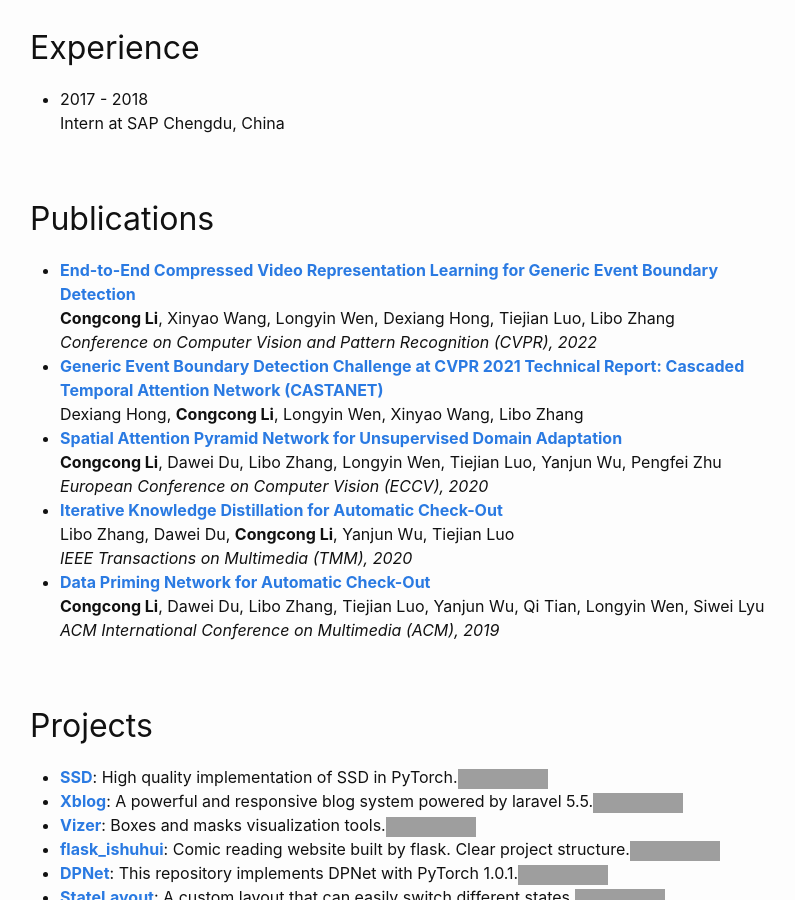
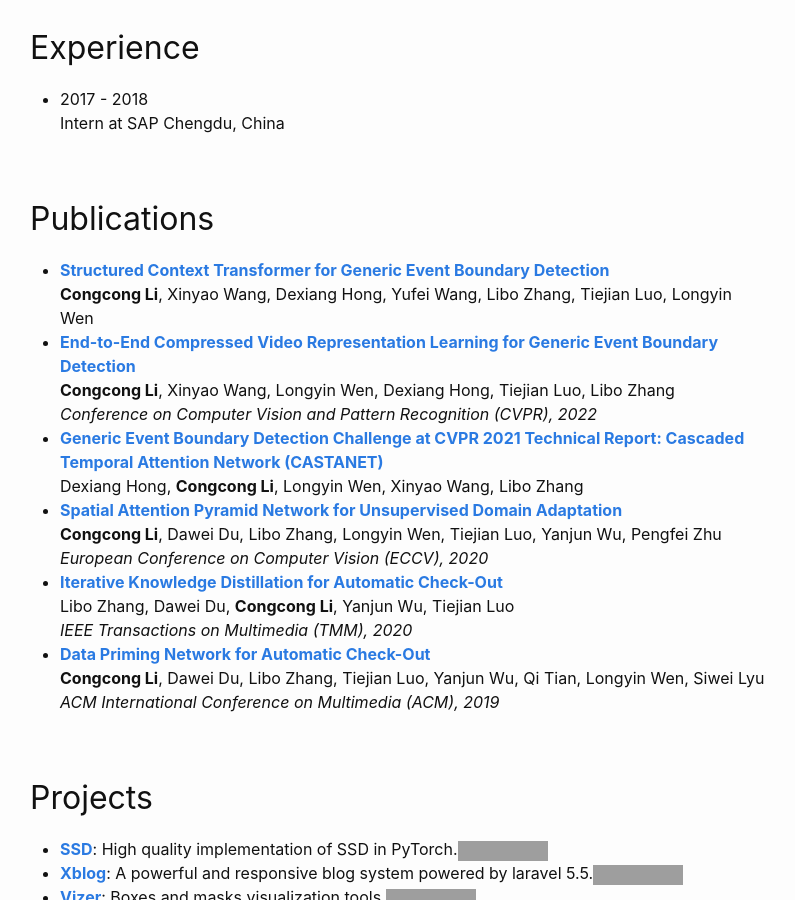
Before and after one commit to lccLuffy/lccLuffy.github.io, a Jekyll site: the page built from about.md, in a window 1280 px wide and 900 px high, scrolled down 563 px, cut to the strip 0-900 px from the top of the window. Shown: the whole strip, without its empty margins (240-1035 px from the left). Built offline with Jekyll 4.4.1, drawn with Linux system fonts in a browser that asks for light colours; comment, search, counter and statistics services are not loaded; grey boxes are pictures that could not be loaded.

Commit message:
Update about.md

```diff
--- a/about.md
+++ b/about.md
@@ -19,6 +19,8 @@ I received the B.Eng. degree from University of Electronic Science and Technolog
   Intern at SAP Chengdu, China
 
 ## Publications
+- [**Structured Context Transformer for Generic Event Boundary Detection**](https://arxiv.org/abs/2206.02985)
+  **Congcong Li**, Xinyao Wang, Dexiang Hong, Yufei Wang, Libo Zhang, Tiejian Luo, Longyin Wen
 - [**End-to-End Compressed Video Representation Learning for Generic Event Boundary Detection**](https://arxiv.org/abs/2203.15336)
   **Congcong Li**, Xinyao Wang, Longyin Wen, Dexiang Hong, Tiejian Luo, Libo Zhang
   *Conference on Computer Vision and Pattern Recognition (CVPR), 2022*
```
